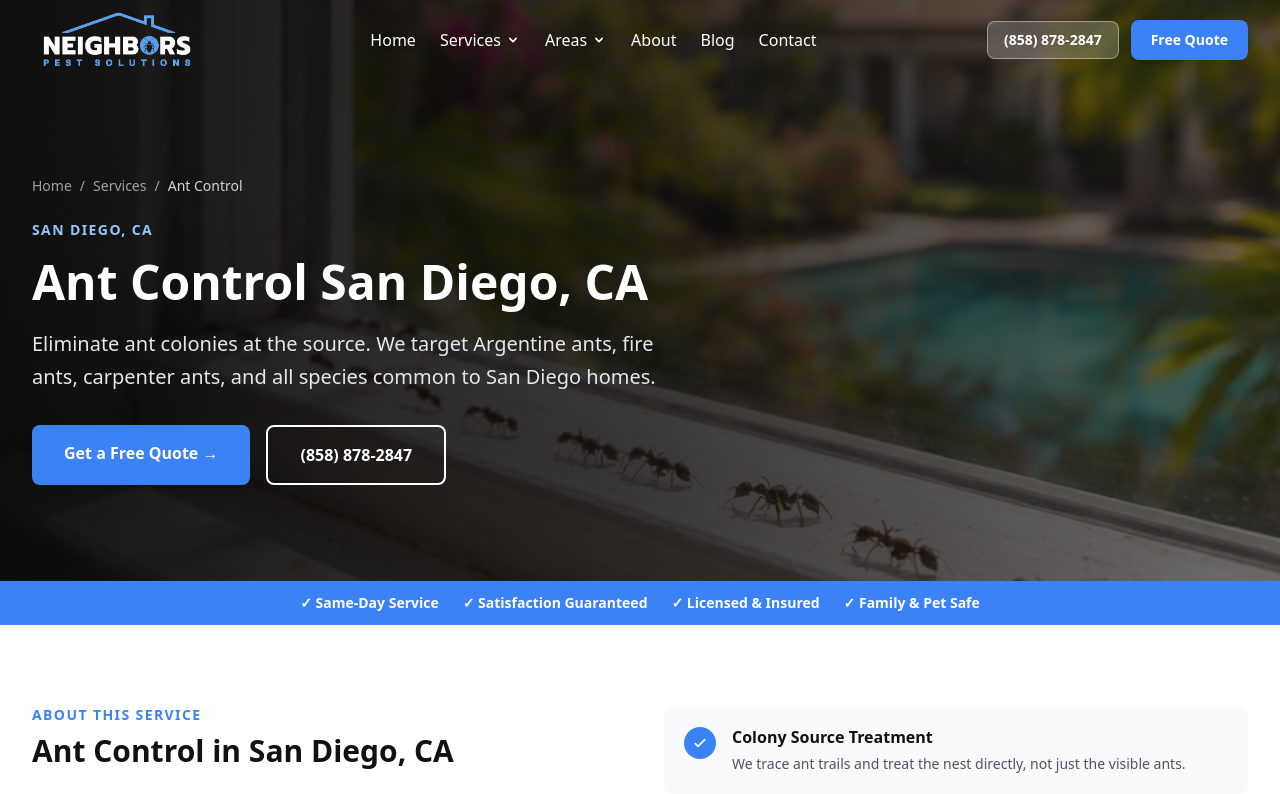
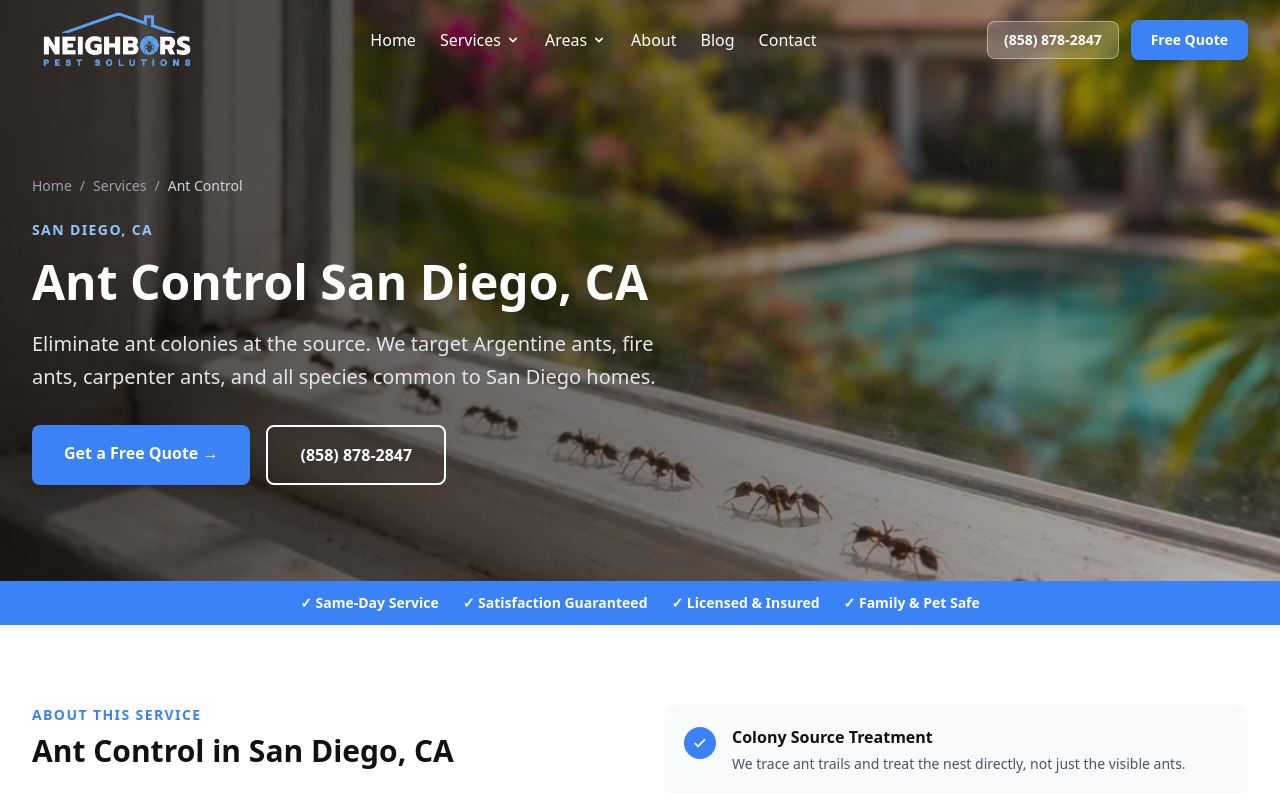
Before and after one commit to thebenkeene/neighbors-pest-solutions, a Next.js app: page /services/ant-control in a window 1280 px wide. Shown: the top 794 px of the page. Built offline with nearby package versions, Linux system fonts and the light colour scheme.

Commit message:
lighten service pages background

```diff
--- a/src/app/page.tsx
+++ b/src/app/page.tsx
@@ -344,7 +344,7 @@ export default function HomePage() {
                 <Image src="/images/technician-portrait.jpg" alt="Neighbors Pest Solutions technician on the job" fill={false} width={400} height={533} className="object-cover w-full h-full" />
               </div>
               <div className="rounded-2xl overflow-hidden aspect-[3/4] mt-8">
-                <Image src="/images/technician-customer.jpg" alt="Neighbors Pest Solutions technician with customer" fill={false} width={400} height={533} className="object-cover w-full h-full" />
+                <Image src="/images/technician-customer.jpg" alt="Neighbors Pest Solutions technician with customer" fill={false} width={400} height={533} className="object-cover w-full h-full object-[35%_50%]" />
               </div>
             </div>
           </div>
--- a/src/components/ServicePageTemplate.tsx
+++ b/src/components/ServicePageTemplate.tsx
@@ -42,7 +42,7 @@ export default function ServicePageTemplate({ data }: { data: ServicePageData })
           ) : (
             <div className="absolute inset-0 bg-dark-800" />
           )}
-          <div className="absolute inset-0 bg-gradient-to-r from-dark-900/95 via-dark-900/80 to-dark-800/60" />
+          <div className="absolute inset-0 bg-gradient-to-r from-dark-900/75 via-dark-900/55 to-dark-800/30" />
         </div>
         <div className="relative max-w-7xl mx-auto px-4 sm:px-6 lg:px-8 py-24 w-full">
           {/* Breadcrumb */}
```
